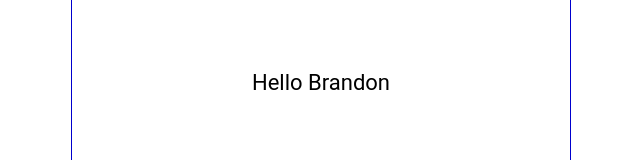
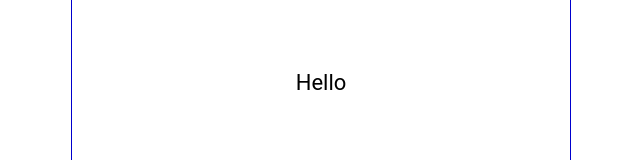
Before and after one commit to kaluczadzsi/react-full-course, a React (Vite) app: page / in a window 1280 px wide. Shown: the part 344-504 px from the top of the page, without its empty margins (319-959 px from the left). Built offline with nearby package versions, Linux system fonts and the light colour scheme.

Commit message:
click events

```diff
--- a/src/Content.tsx
+++ b/src/Content.tsx
@@ -1,13 +1,16 @@
+import { MouseEventHandler, useState } from 'react';
+
 const Content = () => {
+  const [name, setName] = useState('');
   const handleNameChange = () => {
     const names = ['Tom', 'Brandon', 'Bruce', 'Dave', 'Mike'];
     const random = Math.floor(Math.random() * names.length);
-    return names[random];
+    setName(names[random]);
   };
 
   return (
     <main>
-      <p>Hello {handleNameChange()}</p>
+      <p onDoubleClick={handleNameChange}>Hello {name}</p>
     </main>
   );
 };
```
